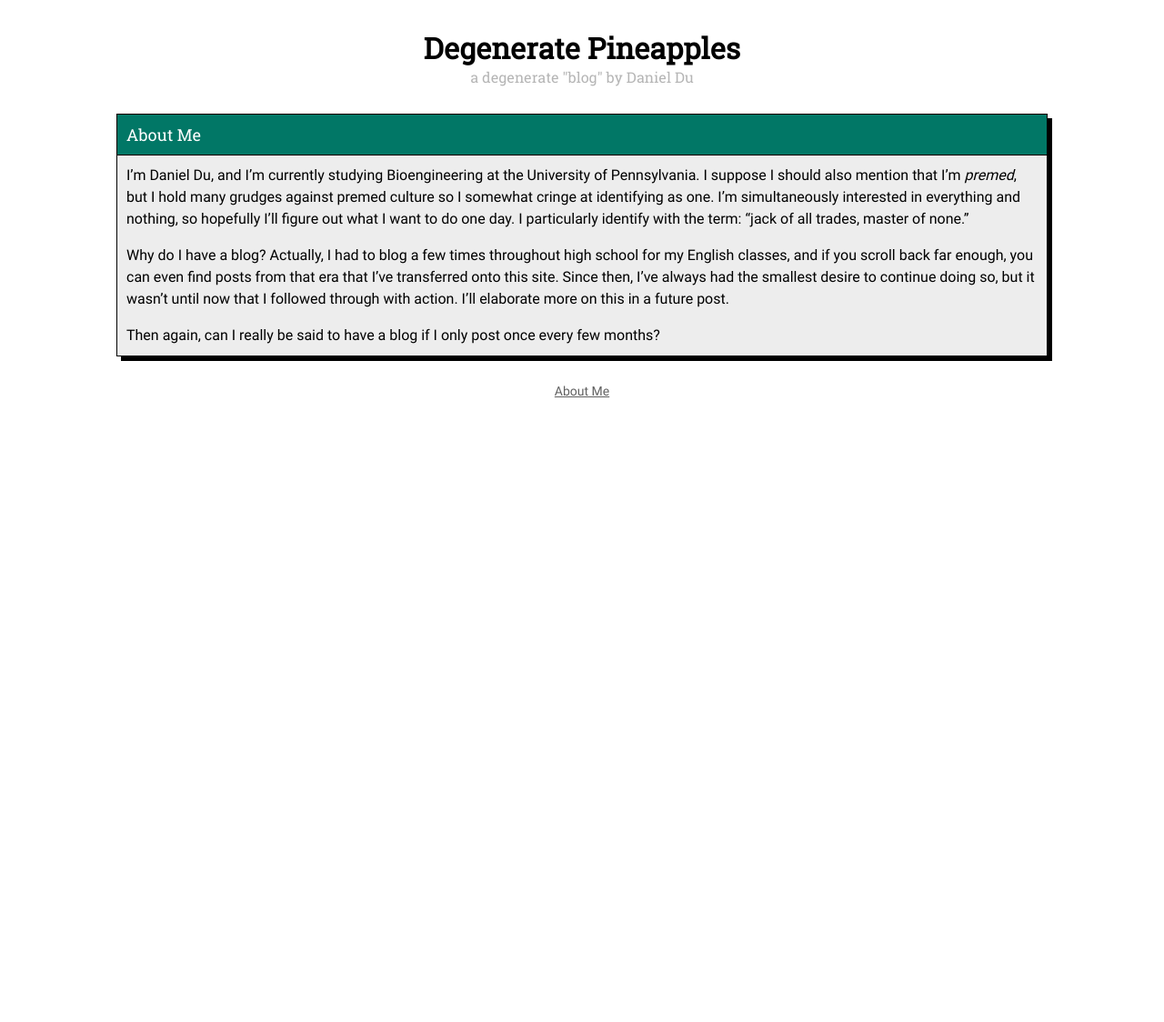
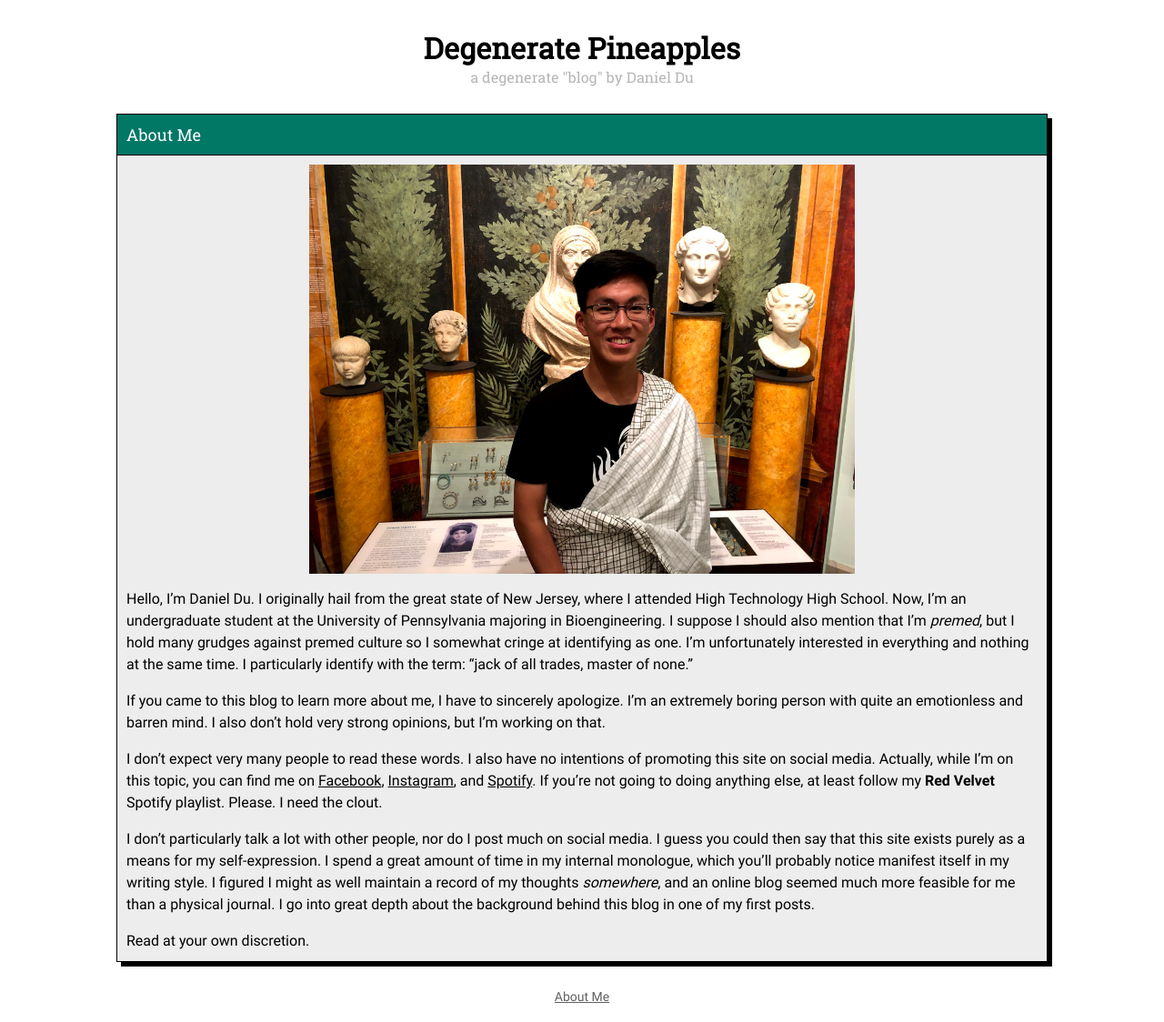
Before and after one commit to degeneratepineapples/degeneratepineapples.github.io, a Jekyll site: the page built from about.md, in a window 1280 px wide. Shown: the whole page at 91% size. Built offline with Jekyll 4.4.1, drawn with Linux system fonts in a browser that asks for light colours; before the commit the page ends 900 px from its top, so only the background shows below that.

Commit message:
About Me

```diff
--- a/about.md
+++ b/about.md
@@ -4,10 +4,14 @@ title: About Me
 permalink: "/about.html"
 ---
 
-I'm Daniel Du, and I'm currently studying Bioengineering at the University of Pennsylvania. I suppose I should also mention that I'm <em>premed</em>, but I hold many grudges against premed culture so
-I somewhat cringe at identifying as one. I'm simultaneously interested in everything and nothing, so hopefully I'll figure out what I want to do one day. I particularly identify with the term: "jack of all trades, master of none."
+<img alt="Me, Daniel Du" src="../../img/ddu_toga.jpg" width="600px">
 
-Why do I have a blog? Actually, I had to blog a few times throughout high school for my English classes, and if you scroll back far enough, you can even find posts from that era that I've transferred onto this site.
-Since then, I've always had the smallest desire to continue doing so, but it wasn't until now that I followed through with action. I'll elaborate more on this in a future post.
+Hello, I'm Daniel Du. I originally hail from the great state of New Jersey, where I attended High Technology High School. Now, I'm an undergraduate student at the University of Pennsylvania majoring in Bioengineering. I suppose I should also mention that I'm <em>premed</em>, but I hold many grudges against premed culture so I somewhat cringe at identifying as one. I'm unfortunately interested in everything and nothing at the same time. I particularly identify with the term: "jack of all trades, master of none."
 
-Then again, can I really be said to have a blog if I only post once every few months?
+If you came to this blog to learn more about me, I have to sincerely apologize. I'm an extremely boring person with quite an emotionless and barren mind. I also don't hold very strong opinions, but I'm working on that.
+
+I don't expect very many people to read these words. I also have no intentions of promoting this site on social media. Actually, while I'm on this topic, you can find me on [Facebook](https://www.facebook.com/danielkdu), [Instagram](https://www.instagram.com/danielduuu/), and [Spotify](https://open.spotify.com/user/22abbcd3veltcxm4azpwckdca). If you're not going to doing anything else, at least follow my **Red Velvet** Spotify playlist. Please. I need the clout.
+
+I don't particularly talk a lot with other people, nor do I post much on social media. I guess you could then say that this site exists purely as a means for my self-expression. I spend a great amount of time in my internal monologue, which you'll probably notice manifest itself in my writing style. I figured I might as well maintain a record of my thoughts *somewhere*, and an online blog seemed much more feasible for me than a physical journal. I go into great depth about the background behind this blog in one of my first posts.
+
+Read at your own discretion.
--- a/index.html
+++ b/index.html
@@ -10,7 +10,7 @@ layout: default
     </p>
     <p>
       If you randomly stumbled upon this site and I don't personally know you, greetings!
-      You're welcome to stay, and I advise you to visit the <b>About Me</b> page in the footer.
+      You're welcome to stay, and I advise you to visit the <a href="{{ site.url }}{{ site.baseurl }}/about.html">About Me</a> page in the footer.
     </p>
     <p>
       Anyways, this site houses my abysmal attempts at blogging, with some other random thoughts posted occasioanlly as well.
```
Also changed, not shown: img/ddu.JPG, img/ddu_toga.jpg (added), 1 other file.
